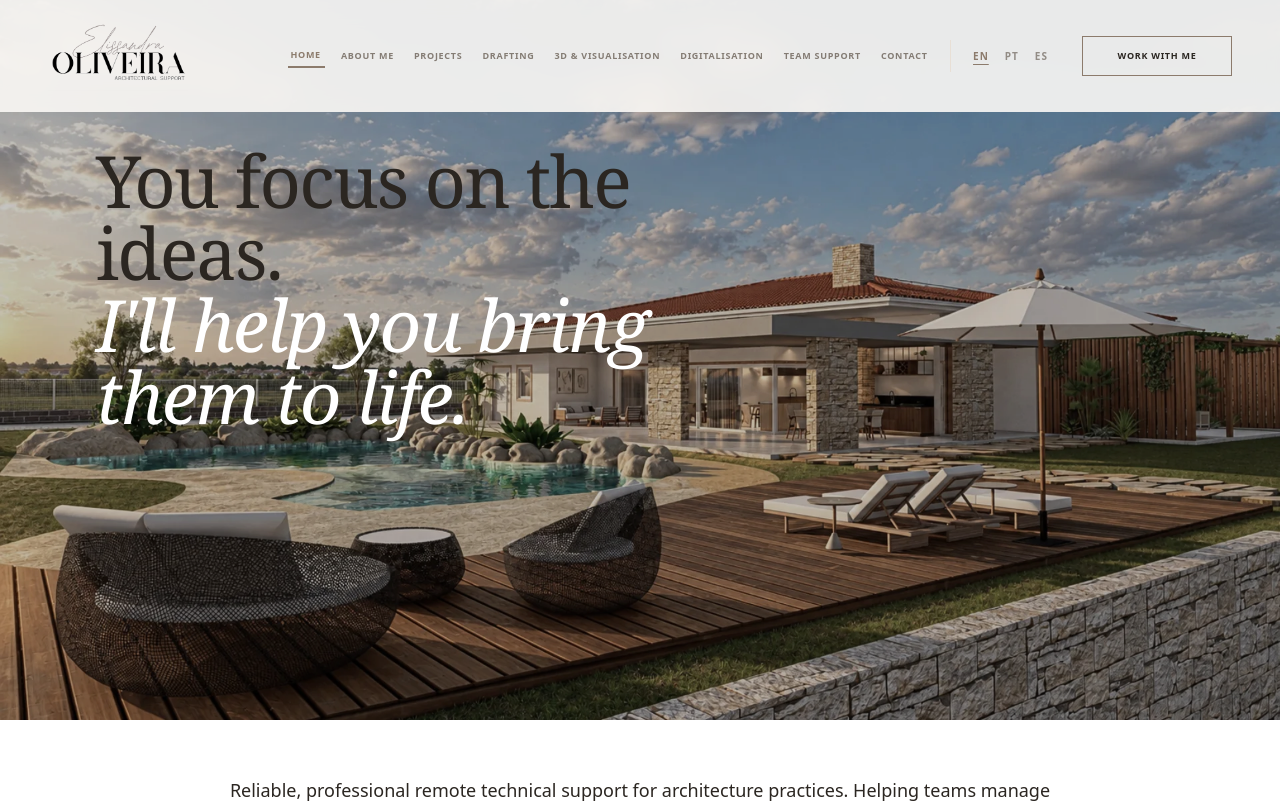
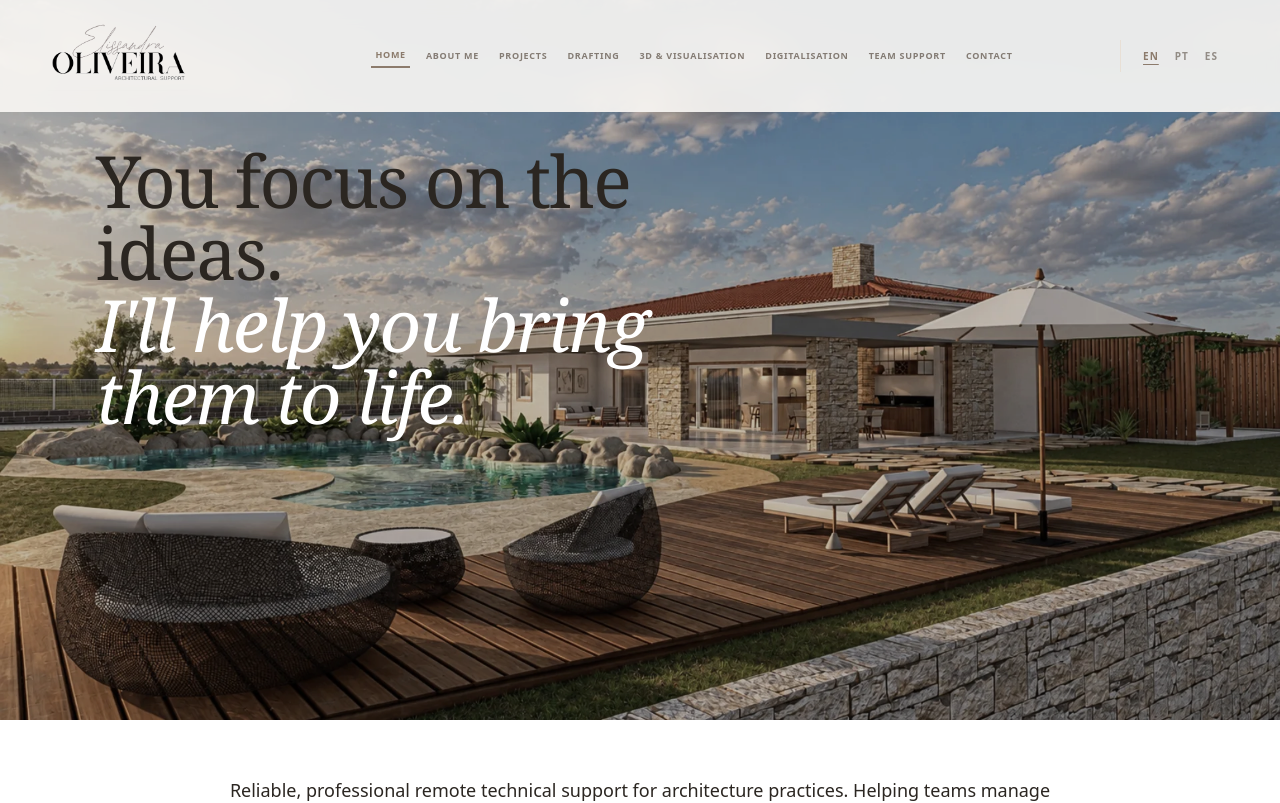
Before and after one commit to andersonato/landing-template, a Next.js app: page / in a window 1280 px wide. Shown: the top 803 px of the page. Built offline with nearby package versions, Linux system fonts and the light colour scheme.

Commit message:
Remove header Work With Me button

```diff
--- a/app/components/SectionRenderer.jsx
+++ b/app/components/SectionRenderer.jsx
@@ -65,7 +65,7 @@ export default function SectionRenderer() {
 
   return (
     <div className="min-h-screen overflow-x-hidden bg-white font-sans text-[#2b2621] selection:bg-[#d8c3b0]/40">
-      <nav className="fixed z-[100] grid w-full grid-cols-[minmax(150px,1fr)_auto_auto] items-center gap-3 bg-[#fbf9f6]/90 px-4 py-5 backdrop-blur-md md:grid-cols-[220px_minmax(0,1fr)_112px_150px] md:gap-5 md:px-12">
+      <nav className="fixed z-[100] grid w-full grid-cols-[minmax(150px,1fr)_auto_auto] items-center gap-3 bg-[#fbf9f6]/90 px-4 py-5 backdrop-blur-md md:grid-cols-[220px_minmax(0,1fr)_112px] md:gap-5 md:px-12">
         <button onClick={() => navigateTo("home")} aria-label="Elissandra Oliveira — Home" className="flex h-[72px] w-[160px] cursor-pointer items-center justify-start text-left">
           <img src="/brand/elissandra-oliveira-logo-transparent.webp" alt="Elissandra Oliveira — Architectural Support" className="block h-auto w-[140px] object-contain" />
         </button>
@@ -79,7 +79,6 @@ export default function SectionRenderer() {
             <button key={code} type="button" onClick={() => setLanguage(code)} aria-pressed={language === code} className={`px-1.5 py-1 transition-colors ${language === code ? "text-[#8c7b6c] underline underline-offset-4" : "text-[#594d42]/60 hover:text-[#2b2621]"}`}>{code.toUpperCase()}</button>
           ))}
         </div>
-        <button onClick={() => navigateTo("contact")} className="hidden h-10 w-[150px] items-center justify-center whitespace-nowrap border border-[#8c7b6c] px-2 text-[9px] font-bold uppercase tracking-[0.08em] text-[#2b2621] transition-all duration-300 hover:bg-[#8c7b6c] hover:text-white md:col-start-4 md:inline-flex">{t("workWithMe")}</button>
       </nav>
 
       <main className={`relative z-10 pt-28 md:pt-0 transition-opacity duration-500 ${isTransitioning ? "opacity-0" : "opacity-100"}`}>
```
